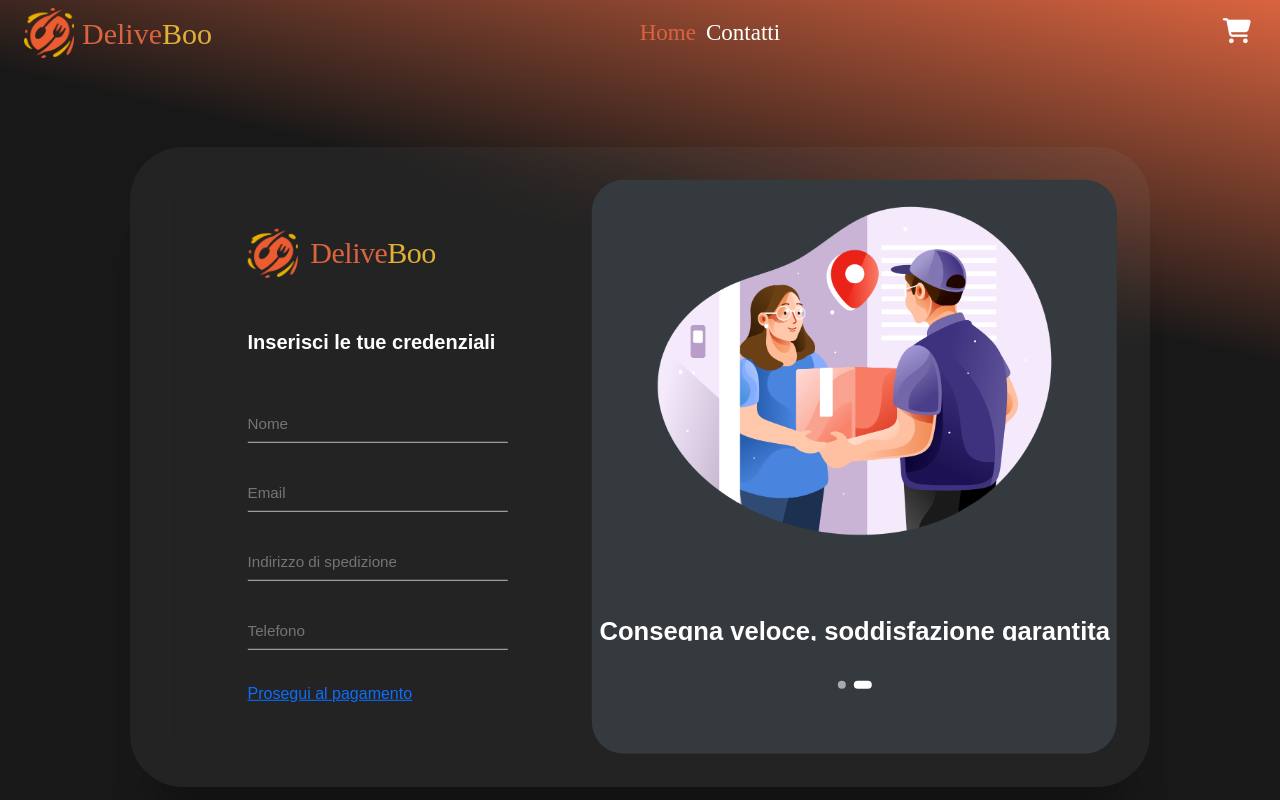
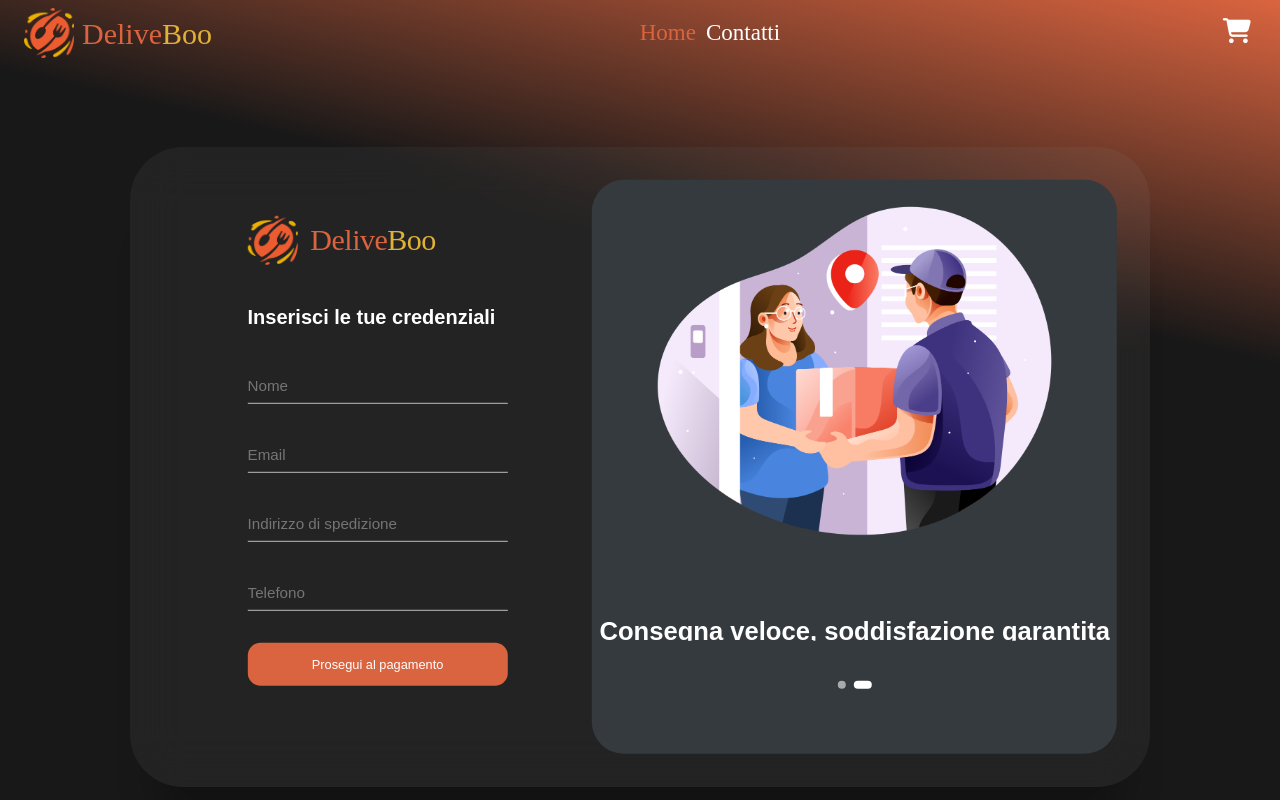
Before and after one commit to xJustFox/vite-deliveboo, a Vue app: page /credentials in a window 1280 px wide. Shown: the top 800 px of the page. Built offline with nearby package versions, Linux system fonts and the light colour scheme; a web font is replaced by a local one.

Commit message:
[UPDATE] commentato il routerlink

```diff
--- a/src/pages/AppCredentials.vue
+++ b/src/pages/AppCredentials.vue
@@ -104,9 +104,9 @@ export default {
                   <label for="phone"></label>
                 </div>
 
-                <!-- <input type="submit" value="Prosegui al pagamento" class="sign-btn" /> -->
-                <router-link class="" :to="{ name: 'confirmed_payment'}">
-                  Prosegui al pagamento</router-link>
+                <input type="submit" value="Prosegui al pagamento" class="sign-btn" />
+                <!-- <router-link class="" :to="{ name: 'confirmed_payment'}">
+                  Prosegui al pagamento</router-link> -->
               </div>
             </form>
           </div>
```
